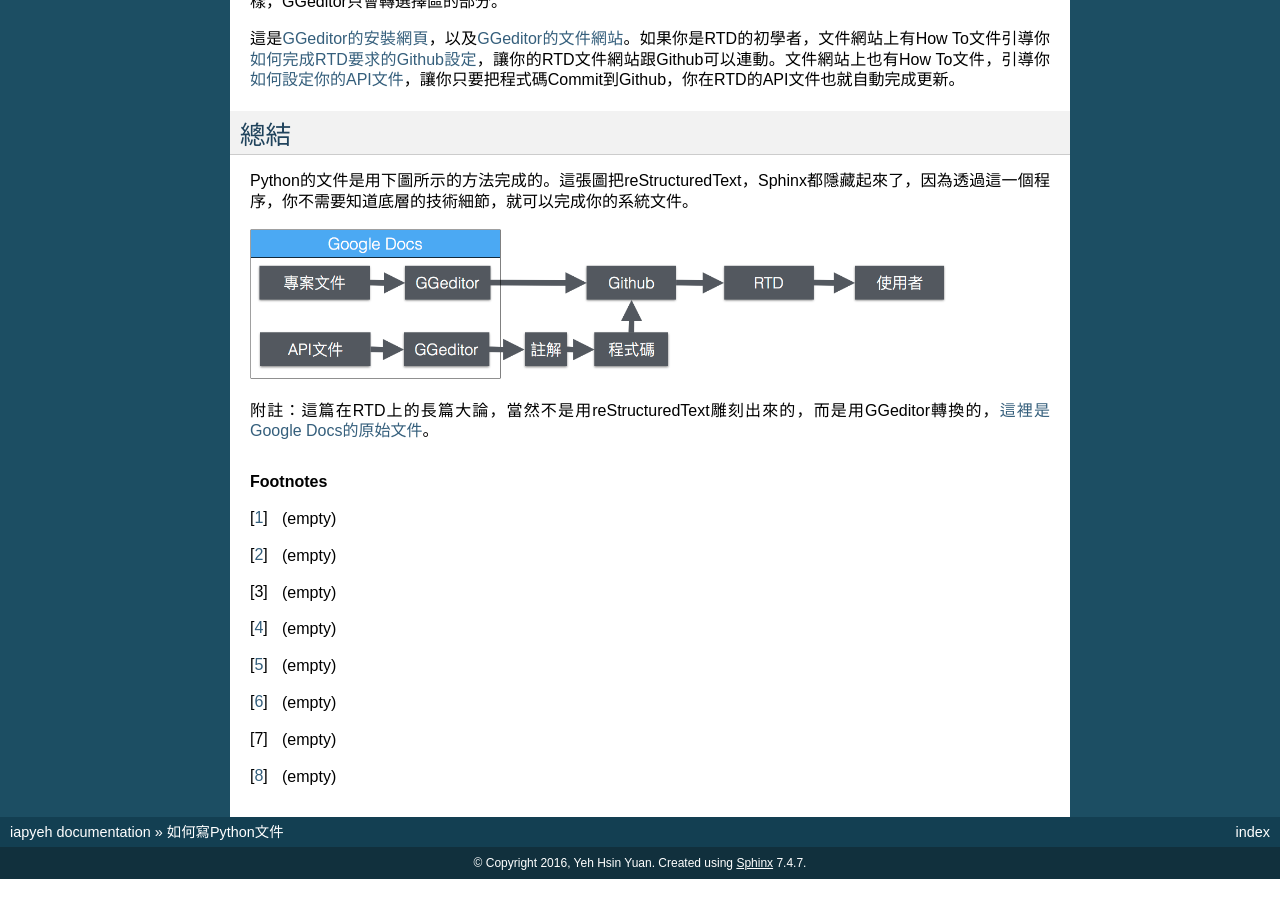
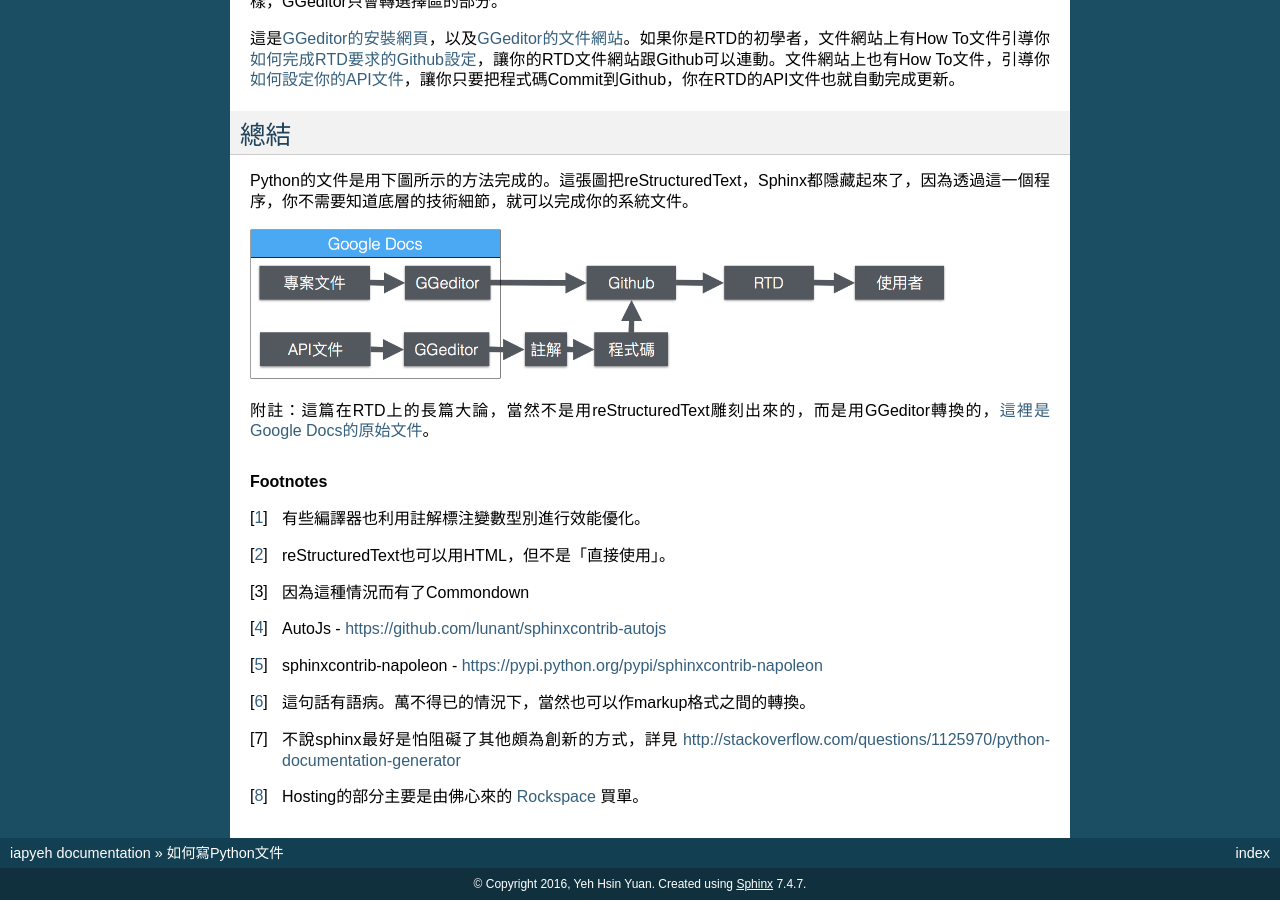
Before and after one commit to iapyeh/iapyeh, a Sphinx documentation site: the page built from docs/blogs/technical/how2pydocs.rst, in a window 1280 px wide and 900 px high, scrolled down 7919 px. Built offline with Sphinx 7.4.7, drawn with Linux system fonts in a browser that asks for light colours; before the commit the page ends 8798 px from its top, so only the background shows below that.

Commit message:
Google Docs reST Editor@2016-12-11 14:49:12

```diff
--- a/docs/blogs/technical/how2pydocs.rst
+++ b/docs/blogs/technical/how2pydocs.rst
@@ -156,9 +157,13 @@
 本文並不是reStructuredText的教學，在此僅提供以下幾份相關文件給您參考：
 
 * reStructuredText是Docutils專案下發展出來的，\ |LINK10|\ 。
+
 * 如果覺得讀上面的規格很煩，可以看這一份濃縮版 \ |LINK11|\ 。
+
 * A ReStructuredText Primer的\ |LINK12|\ ，你可以看看reStructruedText長什麼樣子。
+
 * 如果上面的濃縮版還是很難讀，這裡還有\ |LINK13|\
+
 * 最完整的資訊在\ |LINK14|\
 
 .. _hd1b83d48586e1b393a624e28544946:
@@ -222,13 +227,17 @@
 用Google Docs寫文件有很多好處：
 
 #. Google Docs的協同作業、多人同時編輯、統計圖等功能也都可以利用。
+
 #. Google Docs有很多Add-on可以用，如果你要寫英文文件，Google Docs有拼字檢查，還有作英文Proof-Reading的Add-on可以使用，資源豐富。反觀Gitbook只能寫Markup，而Markup無法作拼字跟文法檢查，所以使用Google Docs寫文件會寫得比較好。
+
 #. 不需要學習Markup語法，就可以立刻上手。寫作的時候不會產生好不容易寫完懶得再修改的問題，可以鼓勵工程師邊做邊寫。
 
 GGeditor可以讓你做到：
 
 * 將段落、連結、表格、項目清單、圖形、註腳直接轉成reStructruedText
+
 * 在文件中呈現Admonition，Directive等模擬區塊，不必記憶成reStructruedText語法
+
 * 直接Commit到Github
 
 下圖為GGeditor插入各種Admonition的選取畫面
@@ -351,14 +362,14 @@
 
 .. rubric:: Footnotes
 
-.. [#f1]  (empty)
-.. [#f2]  (empty)
-.. [#f3]  (empty)
-.. [#f4]  (empty)
-.. [#f5]  (empty)
-.. [#f6]  (empty)
-.. [#f7]  (empty)
-.. [#f8]  (empty)
+.. [#f1]  有些編譯器也利用註解標注變數型別進行效能優化。
+.. [#f2]  reStructuredText也可以用HTML，但不是「直接使用」。
+.. [#f3]  因為這種情況而有了Commondown
+.. [#f4]  AutoJs -  https://github.com/lunant/sphinxcontrib-autojs
+.. [#f5]  sphinxcontrib-napoleon - https://pypi.python.org/pypi/sphinxcontrib-napoleon
+.. [#f6]  這句話有語病。萬不得已的情況下，當然也可以作markup格式之間的轉換。
+.. [#f7]  不說sphinx最好是怕阻礙了其他頗為創新的方式，詳見 http://stackoverflow.com/questions/1125970/python-documentation-generator
+.. [#f8]  Hosting的部分主要是由佛心來的 `Rockspace <https://www.rackspace.com>`__ 買單。
 
 .. |IMG1| image:: static/how2pydocs_1.png
    :height: 421 px
```
Also changed, not shown: other parts of docs/blogs/technical/how2pydocs.rst (+6 -3 lines).
